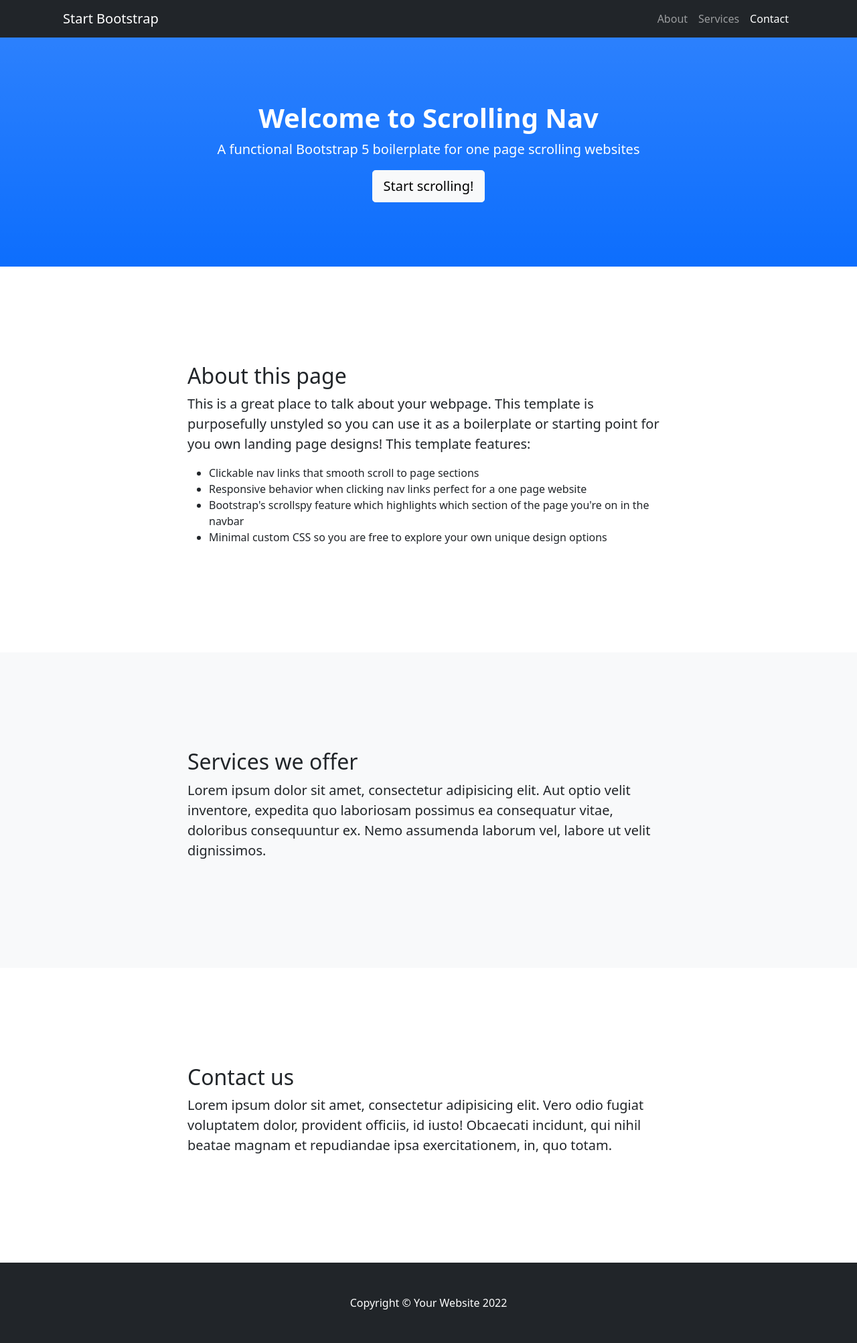
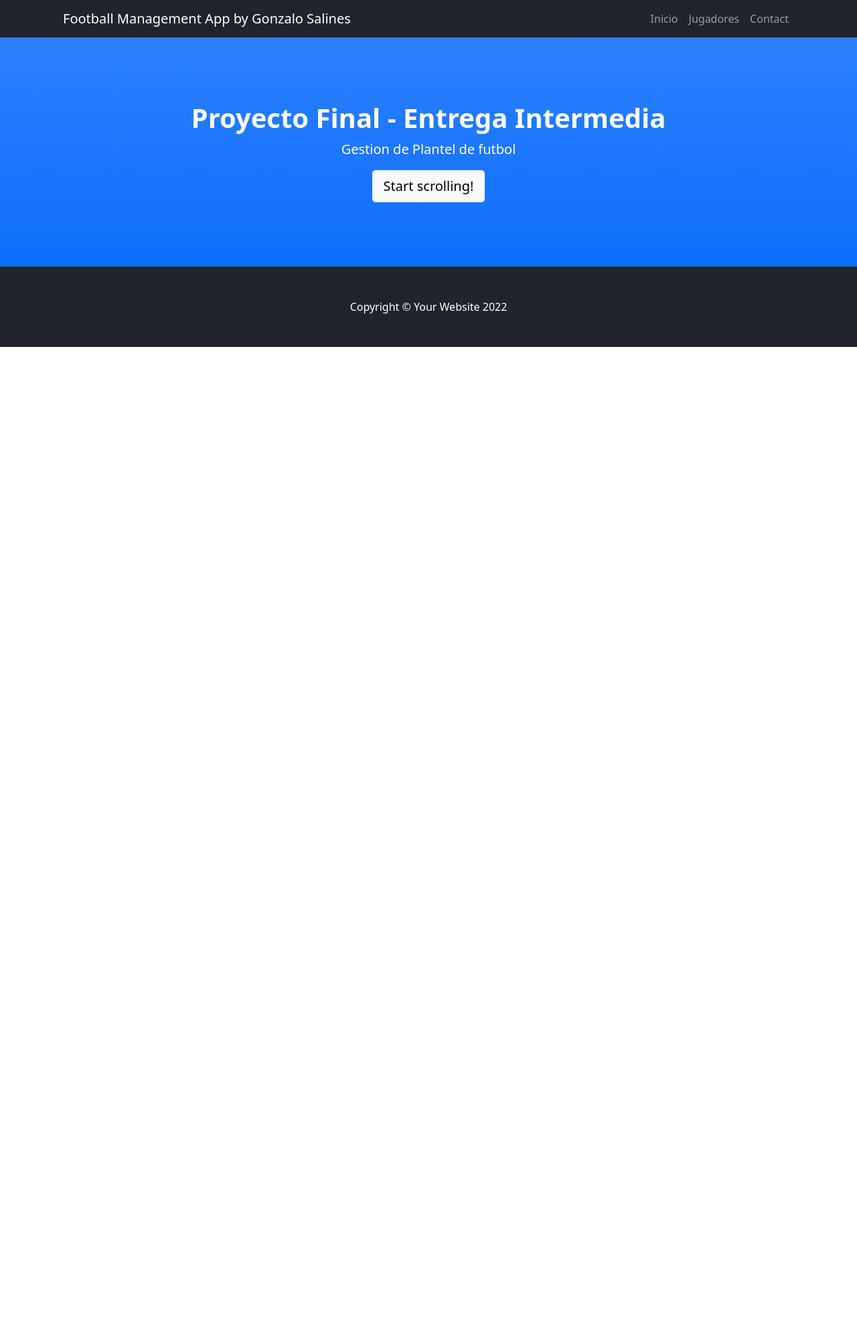
Before and after one commit to gonzalosalines/EntregaIntermediaGonzaloSalines, a Django app: template ProyectoFinal/templates/ProyectoFinal/base.html in a window 1280 px wide. Shown: the whole page at 67% size. After the commit the page ends 518 px from the top, so only its background shows below. Run offline with Django 4.2, Linux system fonts and the light colour scheme; the template is opened without the code that fills it, so the values that code supplies are empty; some libraries are stand-ins or nearby versions.

Commit message:
base Cosmetic changes

```diff
--- a/EntregaIntermediaGonzaloSalines/urls.py
+++ b/EntregaIntermediaGonzaloSalines/urls.py
@@ -19,5 +19,5 @@ from django.urls import path, include
 
 urlpatterns = [
     path('admin/', admin.site.urls),
-    path("coder/", include("ProyectoFinal.urls"))
+    path('coder/', include("ProyectoFinal.urls"))
 ]
--- a/ProyectoFinal/templates/ProyectoFinal/base.html
+++ b/ProyectoFinal/templates/ProyectoFinal/base.html
@@ -7,7 +7,7 @@
         <meta name="viewport" content="width=device-width, initial-scale=1, shrink-to-fit=no" />
         <meta name="description" content="" />
         <meta name="author" content="" />
-        <title>Scrolling Nav - Start Bootstrap Template</title>
+        <title>Proyecto Final Entrega Intermedia</title>
         <link rel="icon" type="image/x-icon" href="assets/favicon.ico" />
         <!-- Core theme CSS (includes Bootstrap)-->
         <link href="{% static 'ProyectoFinal\css\styles.css' %}" rel="stylesheet" />
@@ -16,12 +16,12 @@
         <!-- Navigation-->
         <nav class="navbar navbar-expand-lg navbar-dark bg-dark fixed-top" id="mainNav">
             <div class="container px-4">
-                <a class="navbar-brand" href="#page-top">Start Bootstrap</a>
+                <a class="navbar-brand" href="#page-top">Football Management App by Gonzalo Salines</a>
                 <button class="navbar-toggler" type="button" data-bs-toggle="collapse" data-bs-target="#navbarResponsive" aria-controls="navbarResponsive" aria-expanded="false" aria-label="Toggle navigation"><span class="navbar-toggler-icon"></span></button>
                 <div class="collapse navbar-collapse" id="navbarResponsive">
                     <ul class="navbar-nav ms-auto">
-                        <li class="nav-item"><a class="nav-link" href="#about">About</a></li>
-                        <li class="nav-item"><a class="nav-link" href="#services">Services</a></li>
+                        <li class="nav-item"><a class="nav-link" href="{% url 'coder-inicio' %}">Inicio</a></li>
+                        <li class="nav-item"><a class="nav-link" href="{% url 'coder-jugadores' %}"> Jugadores</a></li>
                         <li class="nav-item"><a class="nav-link" href="#contact">Contact</a></li>
                     </ul>
                 </div>
@@ -30,8 +30,8 @@
         <!-- Header-->
         <header class="bg-primary bg-gradient text-white">
             <div class="container px-4 text-center">
-                <h1 class="fw-bolder">Welcome to Scrolling Nav</h1>
-                <p class="lead">A functional Bootstrap 5 boilerplate for one page scrolling websites</p>
+                <h1 class="fw-bolder">Proyecto Final - Entrega Intermedia</h1>
+                <p class="lead">Gestion de Plantel de futbol</p>
                 <a class="btn btn-lg btn-light" href="#about">Start scrolling!</a>
             </div>
         </header>
@@ -41,44 +41,7 @@
         {% endblock %}
 
         <!-- About section-->
-        <section id="about">
-            <div class="container px-4">
-                <div class="row gx-4 justify-content-center">
-                    <div class="col-lg-8">
-                        <h2>About this page</h2>
-                        <p class="lead">This is a great place to talk about your webpage. This template is purposefully unstyled so you can use it as a boilerplate or starting point for you own landing page designs! This template features:</p>
-                        <ul>
-                            <li>Clickable nav links that smooth scroll to page sections</li>
-                            <li>Responsive behavior when clicking nav links perfect for a one page website</li>
-                            <li>Bootstrap's scrollspy feature which highlights which section of the page you're on in the navbar</li>
-                            <li>Minimal custom CSS so you are free to explore your own unique design options</li>
-                        </ul>
-                    </div>
-                </div>
-            </div>
-        </section>
-        <!-- Services section-->
-        <section class="bg-light" id="services">
-            <div class="container px-4">
-                <div class="row gx-4 justify-content-center">
-                    <div class="col-lg-8">
-                        <h2>Services we offer</h2>
-                        <p class="lead">Lorem ipsum dolor sit amet, consectetur adipisicing elit. Aut optio velit inventore, expedita quo laboriosam possimus ea consequatur vitae, doloribus consequuntur ex. Nemo assumenda laborum vel, labore ut velit dignissimos.</p>
-                    </div>
-                </div>
-            </div>
-        </section>
-        <!-- Contact section-->
-        <section id="contact">
-            <div class="container px-4">
-                <div class="row gx-4 justify-content-center">
-                    <div class="col-lg-8">
-                        <h2>Contact us</h2>
-                        <p class="lead">Lorem ipsum dolor sit amet, consectetur adipisicing elit. Vero odio fugiat voluptatem dolor, provident officiis, id iusto! Obcaecati incidunt, qui nihil beatae magnam et repudiandae ipsa exercitationem, in, quo totam.</p>
-                    </div>
-                </div>
-            </div>
-        </section>
+
         <!-- Footer-->
         <footer class="py-5 bg-dark">
             <div class="container px-4"><p class="m-0 text-center text-white">Copyright &copy; Your Website 2022</p></div>
--- a/ProyectoFinal/urls.py
+++ b/ProyectoFinal/urls.py
@@ -5,6 +5,6 @@ from ProyectoFinal import views   #posiblemente redundante
 
 urlpatterns = [
     path("inicio/", inicio, name="coder-inicio"),
-    path("estudiantes/", jugadores, name="coder-jugadores"),
+    path("jugadores/", jugadores, name="coder-jugadores"),
 
 ]
```
